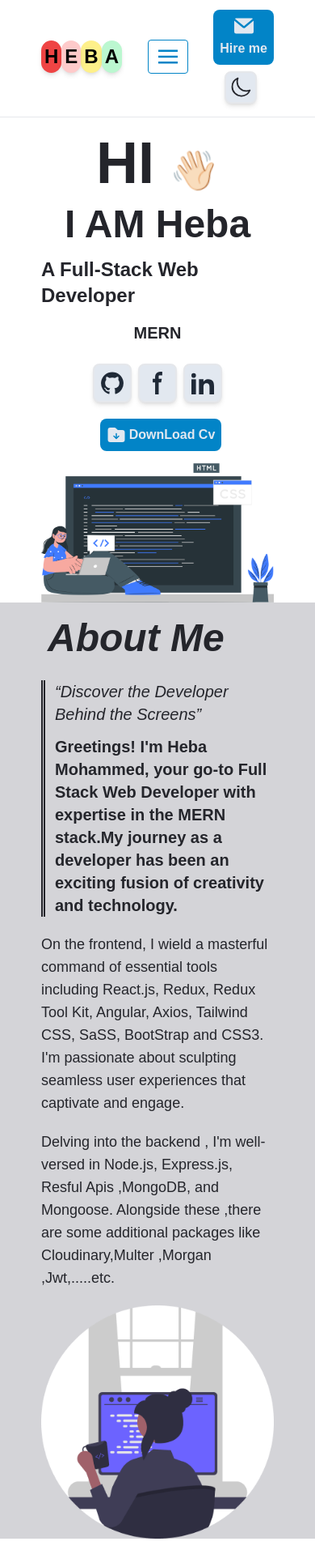
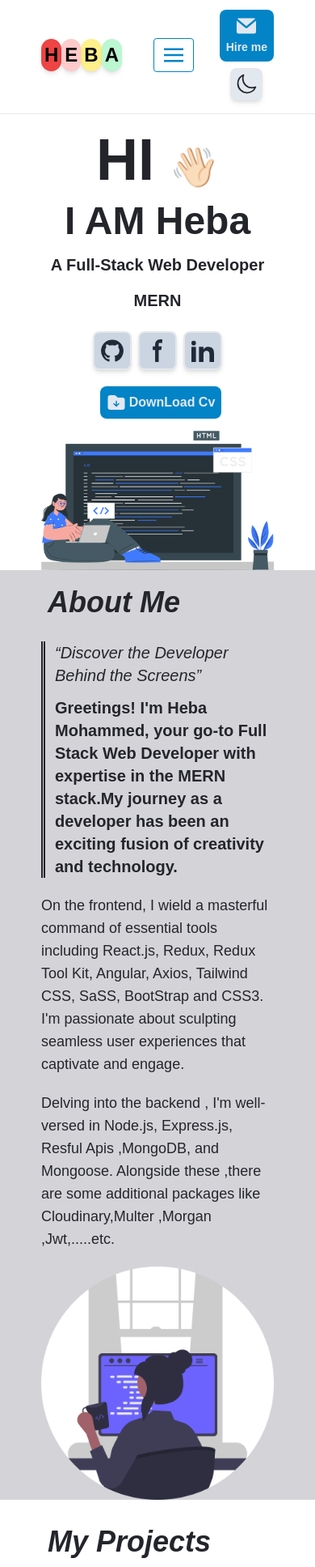
Before and after one commit to HebaAli48/fcgvdfvd, a React (Vite) app: page / in a window 390 px wide. Shown: the top 1935 px of the page at 81% size. Built offline with nearby package versions, Linux system fonts and the light colour scheme.

Commit message:
edited styled in small screen

```diff
--- a/src/components/AboutComponent.tsx
+++ b/src/components/AboutComponent.tsx
@@ -17,7 +17,7 @@ const AboutComponent: React.FC = () => {
         <div className="container mx-auto grid sm:grid-cols-1 md:grid-cols-2 lg:grid-cols-3 items-center justify-center md:justify-between">
           <div className="about-info lg:col-span-2">
             <h2
-              className={`text-5xl font-bold italic mb-5  pl-2 w-fit  pb-2  `}
+              className={`text-4xl sm:text-5xl font-bold italic mb-5  pl-2 w-fit  pb-2  `}
             >
               About Me
             </h2>
--- a/src/components/ContactIcons.tsx
+++ b/src/components/ContactIcons.tsx
@@ -3,7 +3,7 @@ import { Link } from "react-router-dom";
 
 const ContactIcons: React.FC = () => {
   const buttonStyle =
-    " bg-slate-200 border-2 rounded-lg p-2 hover:scale-110 shadow-md hover:shadow-lg hover:bg-slate-300";
+    " bg-slate-300 text-black border-2 rounded-lg p-2 hover:scale-110 shadow-md hover:shadow-lg hover:bg-slate-400";
   return (
     <>
       <div className="mb-5 flex gap-2 sm:gap-5 ">
--- a/src/components/IntoducingComponent.tsx
+++ b/src/components/IntoducingComponent.tsx
@@ -6,23 +6,20 @@ import recognizingBg from "../assets/images/intro.png";
 
 const IntoducingComponent: React.FC = () => {
   const { theme } = useContext(ThemeContext);
+  const themeStyle = theme === "light" ? "text-lightTheme" : "text-darkTheme";
 
   return (
-    <div
-      className={`container flex flex-col md:flex-row  ${
-        theme === "light" ? "text-lightTheme" : "text-darkTheme"
-      }`}
-    >
+    <div className="container flex flex-col md:flex-row">
       <div className="animate-fade-in-left flex flex-col items-center justify-center mt-5 md:items-start">
-        <h1 className="mb-4 text-7xl font-bold">
+        <h1 className={`mb-4 text-7xl font-bold ${themeStyle}`}>
           HI{" "}
           <span className="animate-waving-hand text-5xl inline-block">👋🏻</span>
         </h1>
-        <h2 className="mb-4 text-5xl font-bold"> I AM Heba</h2>
-        <h2 className="mb-4 text-2xl font-semibold">
+        <h2 className={`mb-4 text-5xl font-bold ${themeStyle}`}>I AM Heba</h2>
+        <h2 className={`mb-4 text-xl sm:text-2xl font-semibold ${themeStyle}`}>
           A Full-Stack Web Developer{" "}
         </h2>
-        <h4 className="mb-6 text-xl font-semibold">MERN</h4>
+        <h4 className={`mb-6 text-xl font-semibold ${themeStyle}`}>MERN</h4>
         <ContactIcons />
         <div className="mb-3 md:mb-0">
           <DownloadCv />
--- a/src/components/Layout/Header.tsx
+++ b/src/components/Layout/Header.tsx
@@ -24,7 +24,7 @@ const Header: React.FC = () => {
     <nav
       className={` ${
         theme === "light" ? "text-lightTheme" : "text-darkTheme"
-      } border-b ${isCollapsed ? "pb-4" : "pb-40"} pt-3 sm:pb-3`}
+      } border-b ${isCollapsed ? "pb-4" : "pb-32"} pt-3 sm:pb-3`}
     >
       <div className="container">
         <div className="flex items-center relative justify-between">
@@ -45,7 +45,7 @@ const Header: React.FC = () => {
           <div
             className={`${
               isCollapsed ? "hidden" : ""
-            }   absolute w-[150px] top-5 sm:block sm:relative py-5  pr-2 sm:text-center sm:top-0 grow bg-inherit `}
+            }   absolute w-[150px]  top-14 sm:block sm:relative py-5 my-auto  pr-2 sm:text-center sm:top-0 grow bg-inherit `}
           >
             <ul className="sm:flex justify-center sm:space-x-2 md:space-x-8 items-center w-4/5 m-auto text-lg">
               <NavBar />
@@ -54,7 +54,7 @@ const Header: React.FC = () => {
           <div className=" order-last  flex flex-col sm:flex-row gap-2 justify-center items-center">
             {/* hire button */}
             <Link to="/hire-Me">
-              <Button className="ms-2  flex flex-col sm:flex-row gap-1 ">
+              <Button className="text-sm flex flex-col sm:flex-row gap-1 ">
                 <span>{envelope}</span>
                 <span> Hire me</span>
               </Button>
--- a/src/components/ProjectsList.tsx
+++ b/src/components/ProjectsList.tsx
@@ -32,9 +32,9 @@ const ProjectsList: React.FC<ProjectsProps> = ({ projects }) => {
     <>
       <h2
         className={`
-      text-5xl font-bold italic mb-5 pl-2 w-fit pb-2 mt-8 pb-2${
-        theme === "light" ? " text-lightTheme" : " text-darkTheme"
-      }`}
+        text-4xl sm:text-5xl font-bold italic mb-5 pl-2 w-fit pb-2 mt-8 pb-2${
+          theme === "light" ? " text-lightTheme" : " text-darkTheme"
+        }`}
       >
         My Projects
       </h2>
--- a/src/pages/Projects.tsx
+++ b/src/pages/Projects.tsx
@@ -7,7 +7,7 @@ const Projects: React.FC = () => {
   return (
     <>
       <div className={` container   `} id="projects">
-        <ProjectsList projects={projects} />;
+        <ProjectsList projects={projects} />
         <div className=" text-right max-w-screen-xl mx-auto mt-3">
           {" "}
           <SeeMore />
--- a/src/utils/ContactForm.tsx
+++ b/src/utils/ContactForm.tsx
@@ -29,7 +29,7 @@ const ContactForm: React.FC<ContactFormProps> = ({ title }) => {
   const onSubmitHandler = async (data: any) => {
     const emailData = {
       user_name: data.user_name,
-      user_emil: data.user_email,
+      user_email: data.user_email,
       user_subject: data.user_subject,
       message: data.message,
       title: title,
@@ -84,7 +84,7 @@ const ContactForm: React.FC<ContactFormProps> = ({ title }) => {
                   Name
                 </label>
               </div>
-              <div className="md:w-2/3">
+              <div className=" w-[85%] md:w-2/3">
                 <input
                   className="bg-gray-200 appearance-none border-2 border-gray-200 rounded w-full py-2 px-4 text-gray-700 leading-tight focus:outline-none focus:bg-white focus:border-sky-700"
                   id="user_name"
@@ -108,7 +108,7 @@ const ContactForm: React.FC<ContactFormProps> = ({ title }) => {
                   Email
                 </label>
               </div>
-              <div className="md:w-2/3">
+              <div className="w-[85%] md:w-2/3">
                 <input
                   className="bg-gray-200 appearance-none border-2 border-gray-200 rounded w-full py-2 px-4 text-gray-700 leading-tight focus:outline-none focus:bg-white focus:border-sky-700"
                   id="user_email"
@@ -132,7 +132,7 @@ const ContactForm: React.FC<ContactFormProps> = ({ title }) => {
                   Subject
                 </label>
               </div>
-              <div className="md:w-2/3">
+              <div className="w-[85%] md:w-2/3">
                 <input
                   className="bg-gray-200 appearance-none border-2 border-gray-200 rounded w-full py-2 px-4 text-gray-700 leading-tight focus:outline-none focus:bg-white focus:border-sky-700"
                   id="user_subject"
@@ -156,7 +156,7 @@ const ContactForm: React.FC<ContactFormProps> = ({ title }) => {
                   Message
                 </label>
               </div>
-              <div className="md:w-2/3">
+              <div className="w-[85%] md:w-2/3">
                 <textarea
                   className="bg-gray-200 appearance-none border-2 border-gray-200 rounded w-full py-2 px-4 text-gray-700 leading-tight focus:outline-none focus:bg-white focus:border-sky-700"
                   id="message"
@@ -173,7 +173,7 @@ const ContactForm: React.FC<ContactFormProps> = ({ title }) => {
             {/* send button */}
             <div className="md:flex md:items-center">
               <div className="md:w-40"></div>
-              <div className="md:w-2/3 text-center ">
+              <div className="w-[85%] md:w-2/3 text-center ">
                 <Button type="submit" className="px-4 ">
                   {!isLoading ? "Send" : "Loading..."}
                 </Button>
--- a/src/utils/Icons.tsx
+++ b/src/utils/Icons.tsx
@@ -1,6 +1,6 @@
 const GitHub = (
   <svg
-    className="w-7 h-7 text-gray-800 dark:text-white"
+    className="w-7 h-7 text-gray-800 "
     aria-hidden="true"
     xmlns="http://www.w3.org/2000/svg"
     fill="currentColor"
@@ -15,7 +15,7 @@ const GitHub = (
 );
 const FaceBook = (
   <svg
-    className="w-7 h-7 text-gray-800 dark:text-white"
+    className="w-7 h-7 text-gray-800 "
     aria-hidden="true"
     xmlns="http://www.w3.org/2000/svg"
     fill="currentColor"
@@ -30,7 +30,7 @@ const FaceBook = (
 );
 const LinkedIn = (
   <svg
-    className="w-7 h-7 text-gray-800 dark:text-white "
+    className="w-7 h-7 text-gray-800  "
     aria-hidden="true"
     xmlns="http://www.w3.org/2000/svg"
     fill="currentColor"
```
